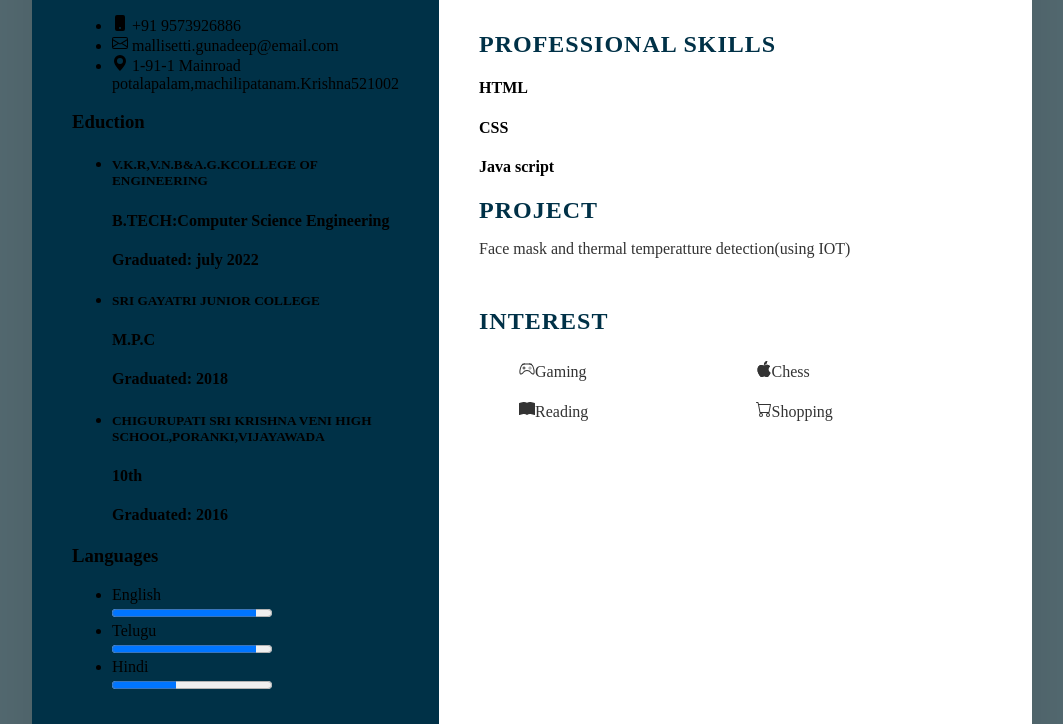
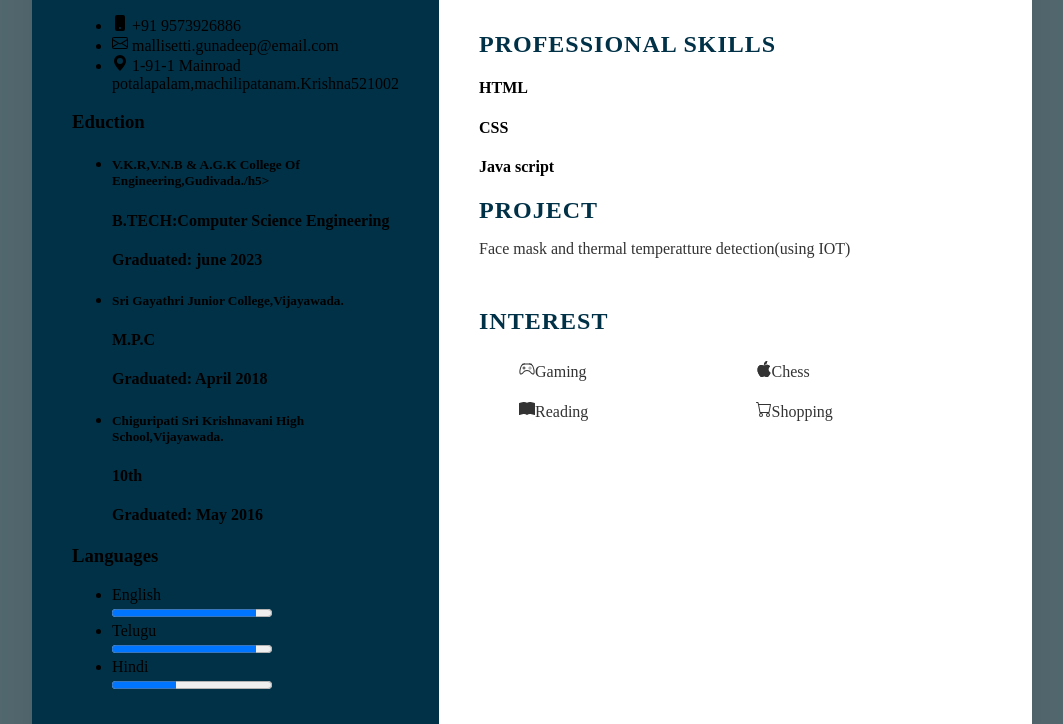
Before and after one commit to gunadeep534/resume1, a website: page index.html in a window 1280 px wide. Shown: the part 468-1192 px from the top of the page, without its empty margins (108-1171 px from the left). Drawn offline with nearby package versions, Linux system fonts and the light colour scheme.

Commit message:
Update index.html

```diff
--- a/index.html
+++ b/index.html
@@ -46,19 +46,19 @@
         <h3 class="title">Eduction</h3>
       <ul>
         <li>
-          <h5>V.K.R,V.N.B&A.G.KCOLLEGE OF ENGINEERING</h5>
+          <h5>V.K.R,V.N.B & A.G.K College Of Engineering,Gudivada./h5>
           <h4>B.TECH:Computer Science Engineering</h4>
-          <h4>Graduated: july 2022</h4>
+          <h4>Graduated: june 2023</h4>
         </li>
         <li>
-          <h5>SRI GAYATRI JUNIOR COLLEGE</h5>
+          <h5>Sri Gayathri Junior College,Vijayawada.</h5>
           <h4>M.P.C</h4>
-          <h4>Graduated: 2018</h4>
+          <h4>Graduated: April 2018</h4>
         </li>
         <li>
-          <h5>CHIGURUPATI SRI KRISHNA VENI HIGH SCHOOL,PORANKI,VIJAYAWADA</h5>
+          <h5>Chiguripati Sri Krishnavani High School,Vijayawada.</h5>
           <h4>10th</h4>
-          <h4>Graduated: 2016</h4>
+          <h4>Graduated: May 2016</h4>
         </li>
       </ul>
       </div>
```
